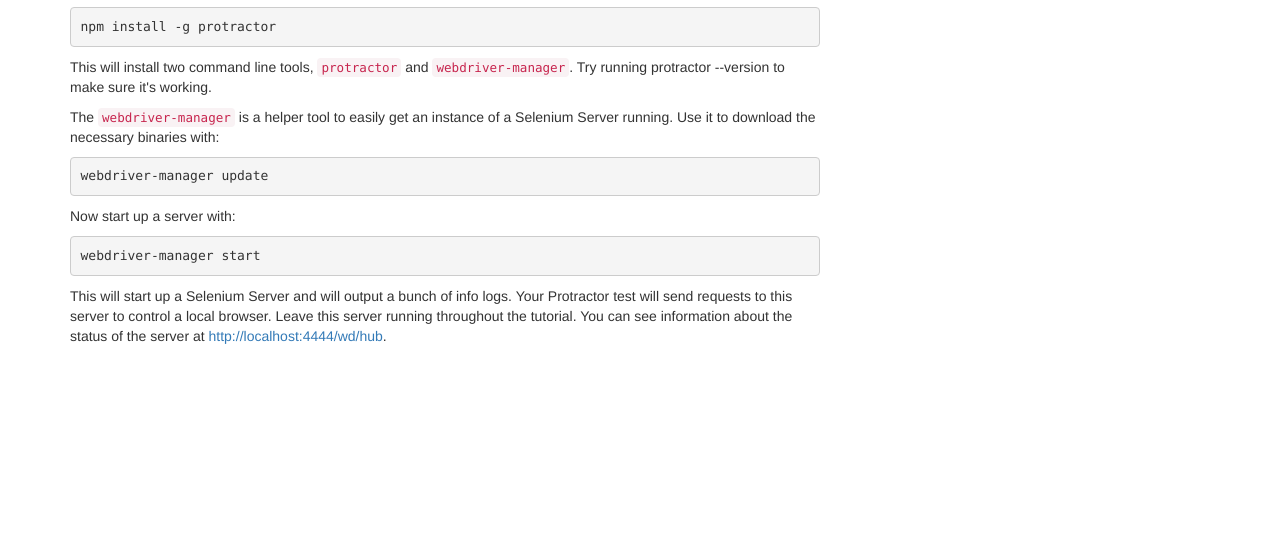
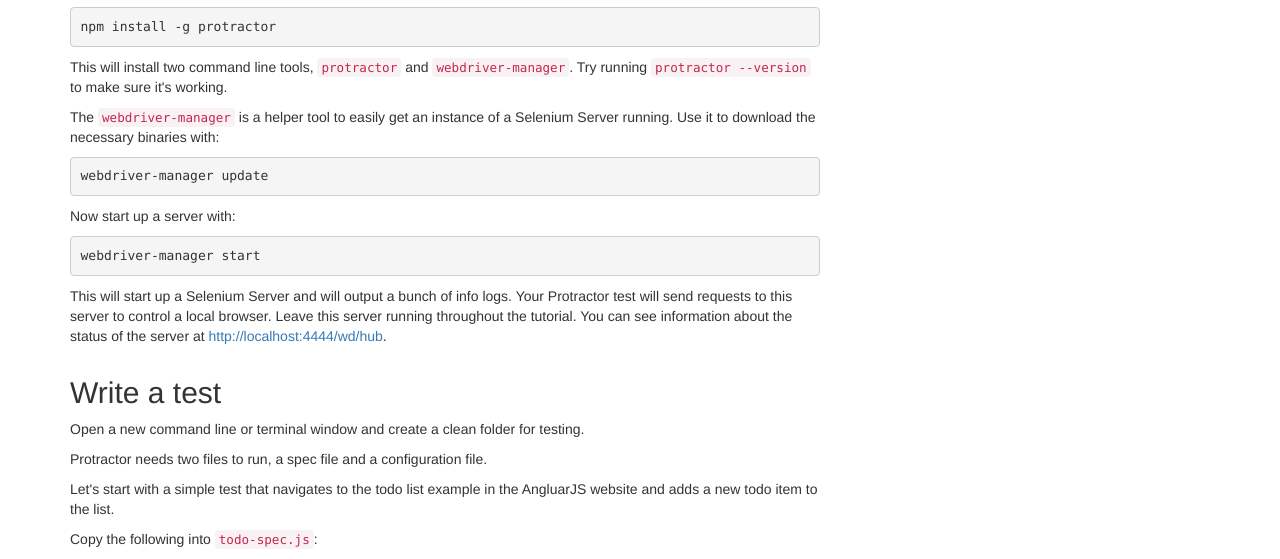
Before and after one commit to andresdominguez/protractor-website, a website: page app/index.html in a window 1280 px wide. Shown: the part 558-1117 px from the top of the page. Before the commit the page ends 915 px from the top, so only its background shows below. Drawn offline with nearby package versions, Linux system fonts and the light colour scheme; files that its build step writes are made by us from their sources.

Commit message:
Add write a test

```diff
--- a/app/css/protractor.less
+++ b/app/css/protractor.less
@@ -2,6 +2,7 @@
   .protractor-header {
     text-align: center;
     margin-bottom: 90px;
+    margin-top: 30px;
 
     img {
       height: 101px;
--- a/app/index.html
+++ b/app/index.html
@@ -120,8 +120,8 @@
       <pre>npm install -g protractor</pre>
       <p>
         This will install two command line tools, <code>protractor</code> and
-        <code>webdriver-manager</code>. Try running protractor --version to make
-        sure it's working.
+        <code>webdriver-manager</code>. Try running
+        <code>protractor --version</code> to make sure it's working.
       </p>
       <p>
         The <code>webdriver-manager</code> is a helper tool to easily get an
@@ -141,9 +141,25 @@
         <a href="http://localhost:4444/wd/hub" target="_blank">http://localhost:4444/wd/hub</a>.
       </p>
     </div>
-
+  </div>
+  <div class="row example">
     <div class="col-lg-8">
-      <script src="https://gist.github.com/andresdominguez/c6dca267814122535e48.js"></script>
+      <h2>Write a test</h2>
+      <p>
+        Open a new command line or terminal window and create a clean folder
+        for testing.
+      </p>
+      <p>
+        Protractor needs two files to run, a spec file and a configuration file.
+      </p>
+      <p>
+        Let's start with a simple test that navigates to the todo list example
+        in the AngluarJS website and adds a new todo item to the list.
+      </p>
+      <p>Copy the following into <code>todo-spec.js</code>:</p>
+      <div>
+        <script src="https://gist.github.com/andresdominguez/c6dca267814122535e48.js"></script>
+      </div>
     </div>
   </div>
 </div>
```
